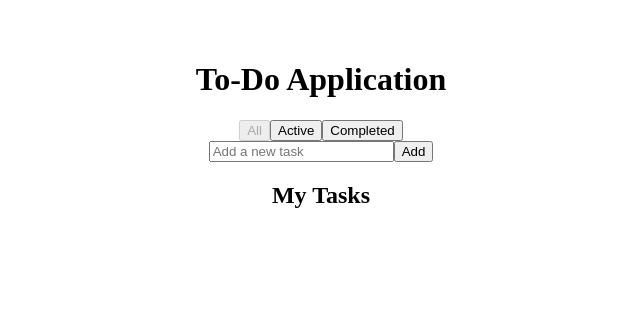
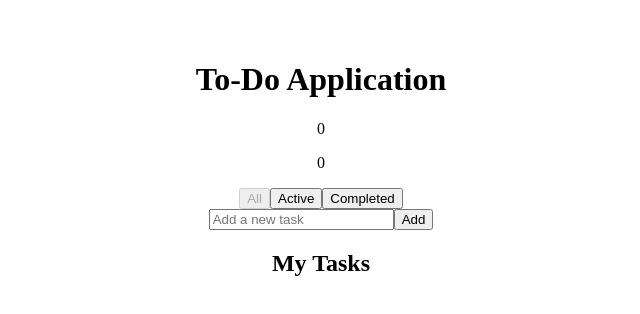
Before and after one commit to damsi456/to-do-assignment, a React (Vite) app in the folder front-end/: page / in a window 1280 px wide. Shown: the top 314 px of the page, without its empty margins (319-959 px from the left). Built offline with nearby package versions, Linux system fonts and the light colour scheme.

Commit message:
Create Dashboard

```diff
--- /dev/null
+++ b/front-end/src/components/DashBoard.jsx
@@ -0,0 +1,10 @@
+function DashBoard({ getActiveTasksCount, getCompletedTasksCount }){
+    return(
+        <div className="dashboard">
+            <p>{getActiveTasksCount()}</p>
+            <p>{getCompletedTasksCount()}</p>
+        </div>
+    )
+}
+
+export default DashBoard;
--- a/front-end/src/pages/TodoPage.jsx
+++ b/front-end/src/pages/TodoPage.jsx
@@ -1,6 +1,7 @@
 import { useState } from "react";
 import TodoList from "../components/ToDoList";
 import Filter from "../components/Filter";
+import DashBoard from "../components/DashBoard";
 
 function TodoPage(){
     const [tasks, setTasks] = useState([]);
@@ -27,15 +28,27 @@ function TodoPage(){
         setTasks(tasks.filter(task => task.id !== id));
     }
 
+    // filtering tasks based on the selected filter in Filter component
     const filteredTasks = tasks.filter(task => {
-        if(filter === 'Active') return !task.completed;
-        if(filter === 'Completed') return task.completed;
+        if(filter === 'Active') return task.completed === false;
+        if(filter === 'Completed') return task.completed === true;
         return true;
     })
+
+    const getActiveTasksCount = () => {
+        const activeTasks = tasks.filter(task => task.completed === false);
+        return activeTasks.length;
+    }
+
+    const getCompletedTasksCount = () => {
+        const completedTasks = tasks.filter(task => task.completed === true);
+        return completedTasks.length;
+    }
 
     return(
         <div>
             <h1>To-Do Application</h1>
+            <DashBoard getActiveTasksCount={getActiveTasksCount} getCompletedTasksCount={getCompletedTasksCount}/>
             <Filter filter={filter} setFilter={setFilter}/>
             <form onSubmit={addTask} className="add-todo-form">
                 <input type="text" name="taskInput" className="add-todo" placeholder="Add a new task"/>
```
